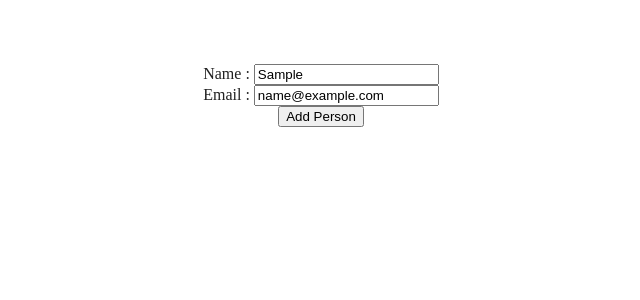
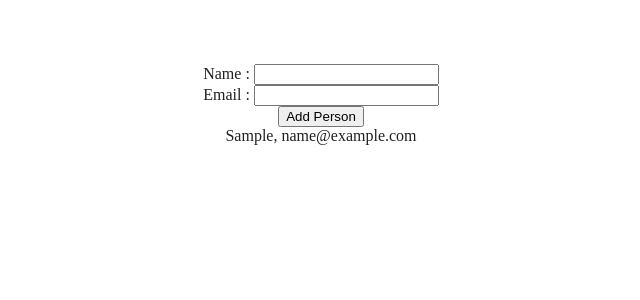
Before and after one commit to agus2k1/testing-react, a React (Create React App) app: page / in a window 1280 px wide. Both pictures are taken after typing "Sample", "name@example.com" into the empty fields and a click on the button "Add Person". Shown: the top 300 px of the page, without its empty margins (319-959 px from the left). Built offline with nearby package versions, Linux system fonts and the light colour scheme.

Commit message:
Taking data from the inputs, storing it, and adding it to the form

```diff
--- a/src/App.js
+++ b/src/App.js
@@ -1,17 +1,23 @@
-import React, { useState, useEffect } from "react";
+import React, { useState } from "react";
 import "./App.css"
-
-const url = "https://api.github.com/users/QuincyLarson";
 
 function App() {
   const [firstName, setFirstName] = useState("");
   const [email, setEmail] = useState("");
+  const [people, setPeople] = useState([]);
 
   const handleSubmit = (e) => {
     e.preventDefault();
-    console.log("submited");
-    console.log(firstName);
-    console.log(email);
+    if (firstName && email){
+      const person = {id: new Date().getTime().toString(), firstName, email };
+      setPeople(currentPeople => {
+        return [...currentPeople, person];
+      })
+      setFirstName("");
+      setEmail("");
+    } else {
+      console.log("empty values");
+    }
   }
 
   return (
@@ -28,6 +34,12 @@ function App() {
           </div>
           <button type="submit">Add Person</button>
         </form>
+        {
+          people.map(person => {
+            const {id, firstName, email} = person;
+            return <div key={id}>{firstName}, {email}</div>
+          })
+        }
       </article>
     </>
   )
```
